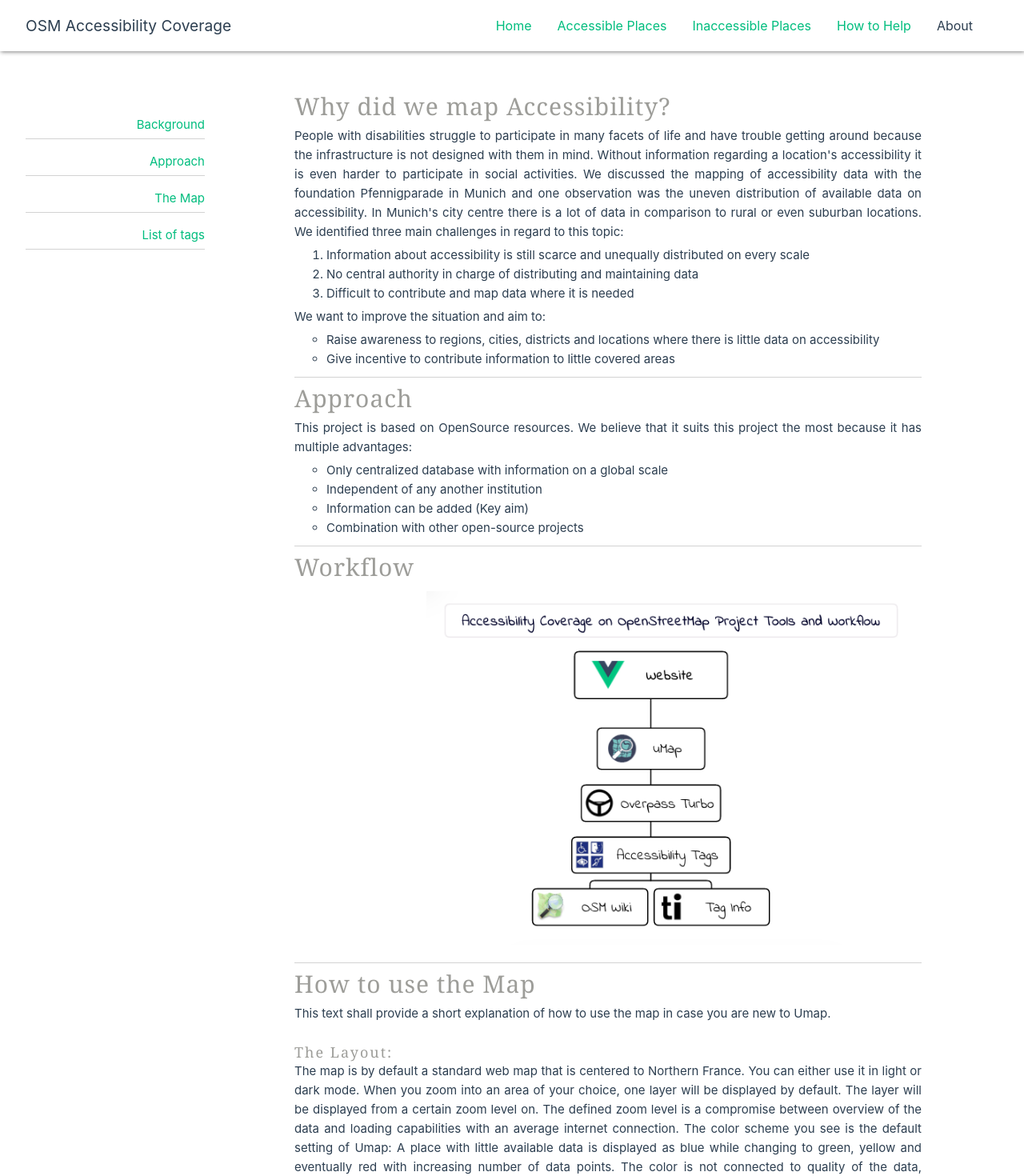
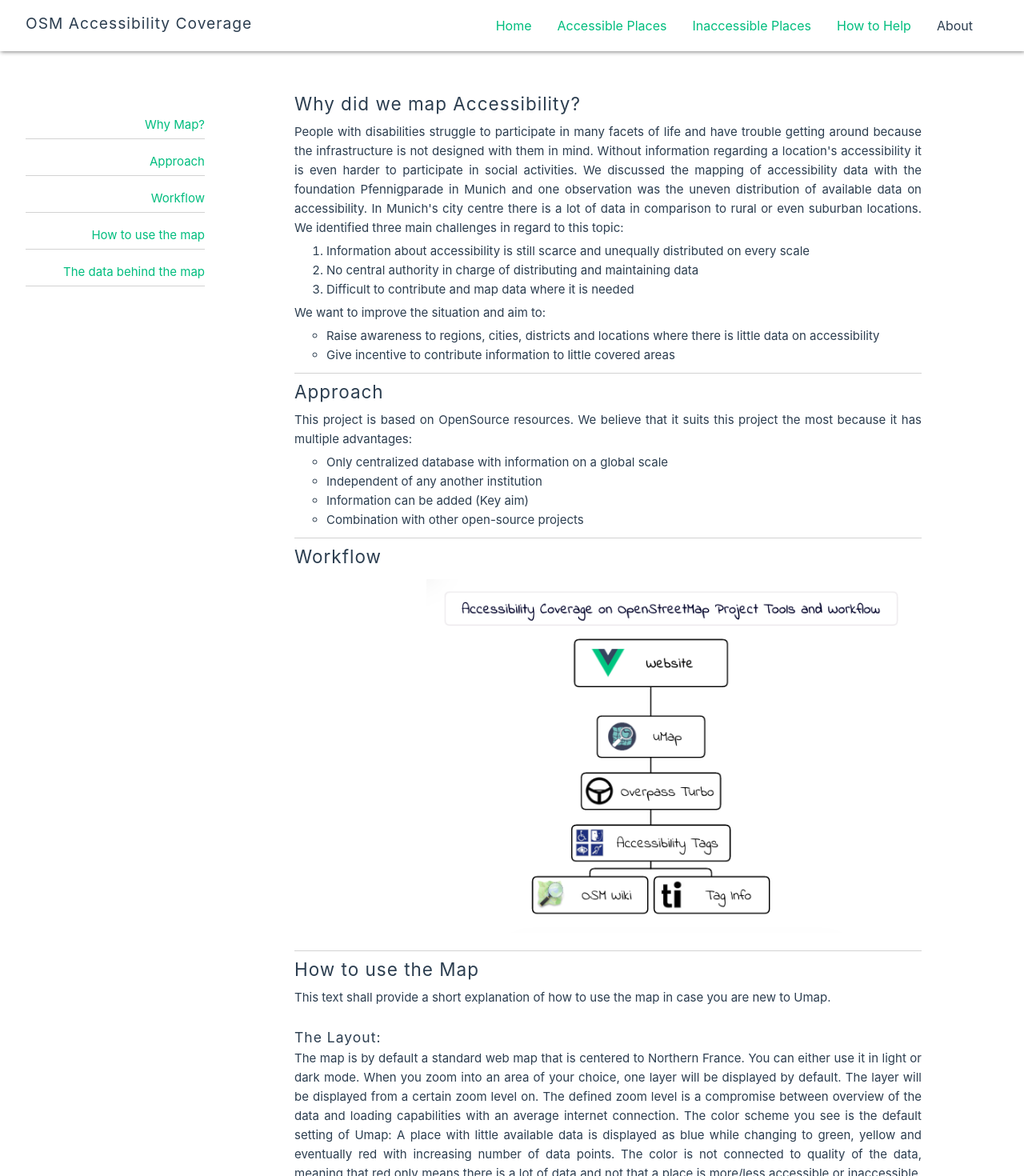
Before and after one commit to sammyhawkrad/osm-accessibility-coverage, a Vue app: page /#/about in a window 1280 px wide. Shown: the top 1470 px of the page at 80% size. Built offline with nearby package versions, Linux system fonts and the light colour scheme.

Commit message:
lastchanges

```diff
--- a/src/assets/base.css
+++ b/src/assets/base.css
@@ -72,3 +72,17 @@ body {
   -webkit-font-smoothing: antialiased;
   -moz-osx-font-smoothing: grayscale;
 }
+
+h1{
+  letter-spacing: 1px;
+  margin-bottom: 5px;
+}
+
+h2{
+  letter-spacing: 1px;
+  margin-bottom: 5px;
+}
+
+h3{
+  letter-spacing: 1px;
+}
--- a/src/views/AboutView.vue
+++ b/src/views/AboutView.vue
@@ -2,10 +2,11 @@
   <div id="about-container">
     <section id="side-nav">
       <nav>
-        <a href="#background"><li id="navli">Background</li></a>
+        <a href="#background"><li id="navli">Why Map?</li></a>
         <a href="#approach"><li id="navli">Approach</li></a>
-        <a href="#themap"><li id="navli">The Map</li></a>
-        <a href="#taglist"><li id="navli">List of tags</li></a>
+        <a href="#workflow"><li id="navli">Workflow</li></a>
+        <a href="#themap"><li id="navli">How to use the map</li></a>
+        <a href="#databehindmap"><li id="navli">The data behind the map</li></a>
       </nav>
     </section>
     <section id="content">
@@ -44,7 +45,7 @@
           </ul>
       </article>
 
-      <article id="approach">
+      <article id="workflow">
         <h2>Workflow</h2>
           <p>
             <img src= "/src/assets/gomap/workflow.png" alt="Image that shows the workflow" width="600" height="auto">
@@ -83,7 +84,7 @@
             The information is categorized by impairments, e.g., visual, deaf or mobility impairment.</p>
       </article>
 
-      <article id="taglist">
+      <article id="databehindmap">
         <h2>The data behind the map</h2>
           <p>
             The tags of our data collection is based on the following criteria to assure quality and relevance of our data:</p>
@@ -157,23 +158,6 @@ ul {
   list-style-type: circle;
 }
 
-h2 {
-  font: 2em Georgia,serif;
-  letter-spacing: 1px;
-  font-weight: lighter;
-  margin-bottom: 5px;
-  text-align: left;
-  color: #9d9d99;
-}
-
-h3 {
-  font: 1.2em Georgia,serif;
-  letter-spacing: 2px;
-  font-weight: lighter;
-  text-align: left;
-  color: #9d9d99;
-}
-
 p{
   text-align: justify;
 }
--- a/src/views/HowToContribute.vue
+++ b/src/views/HowToContribute.vue
@@ -136,20 +136,4 @@ div.desc {
   width: 100%;
 }
 
-h2 {
-  font: 2em Georgia,serif;
-  letter-spacing: 1px;
-  font-weight: lighter;
-  margin-bottom: 5px;
-  text-align: left;
-  color: #9d9d99;
-}
-
-h3 {
-  font: 1.2em Georgia,serif;
-  letter-spacing: 2px;
-  font-weight: lighter;
-  text-align: left;
-  color: #9d9d99;
-}
 </style>
```
